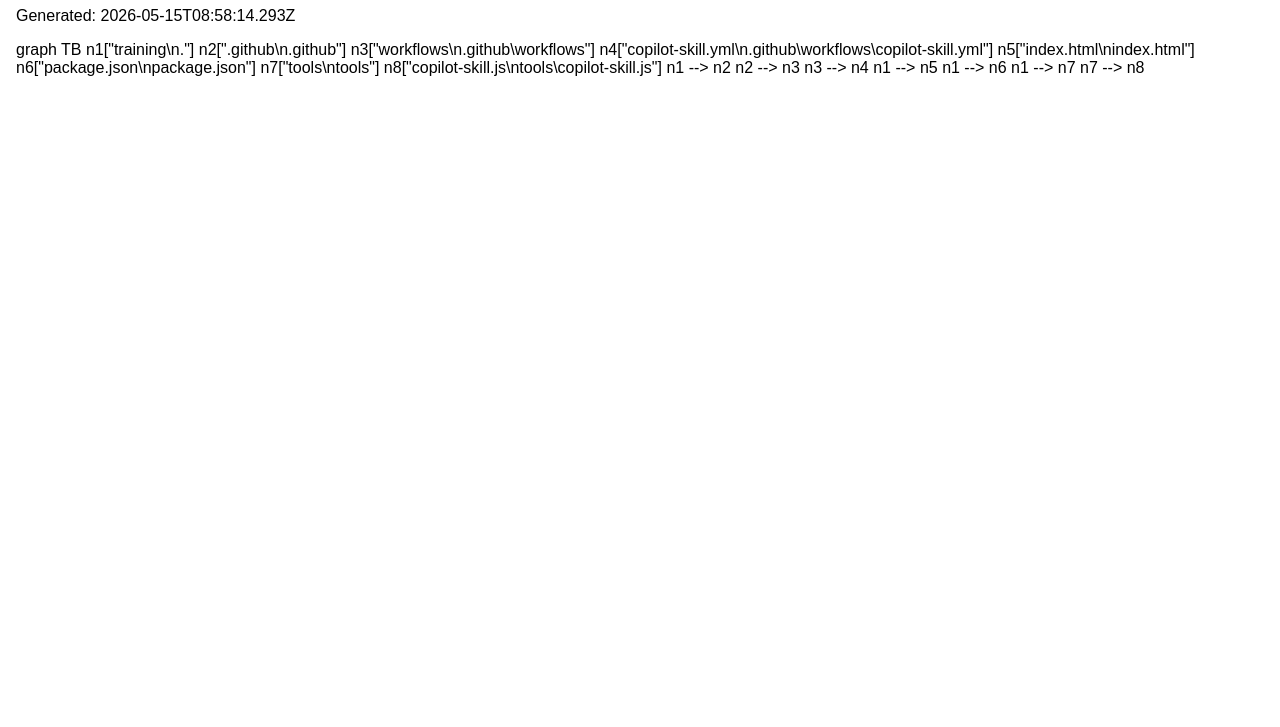
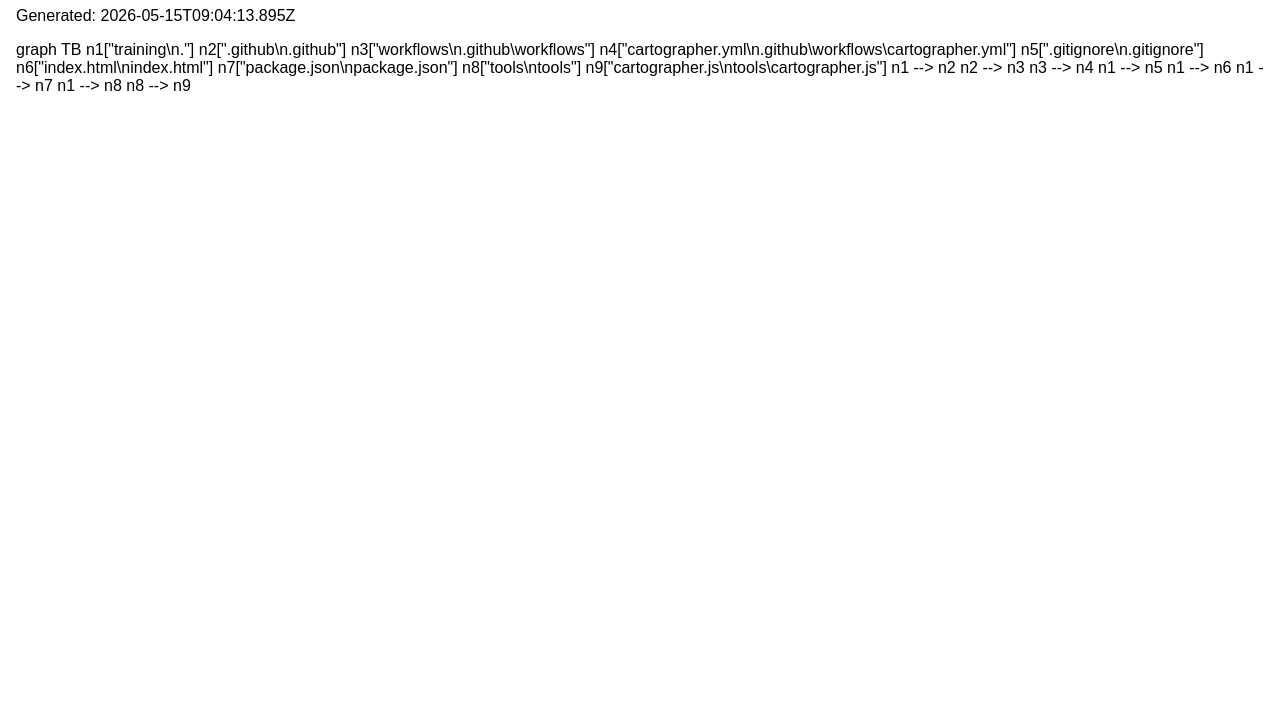
Before and after one commit to PavelShut/training, a website: page docs/project-map.html in a window 1280 px wide. Shown: the part 73-800 px from the top of the page. Drawn offline with Linux system fonts and the light colour scheme; a script that the page names is missing.

Commit message:
Rename script and run it again

```diff
--- a/docs/project-map.html
+++ b/docs/project-map.html
@@ -5,24 +5,26 @@
 </head>
 <body>
   <h1>Project Map - training</h1>
-  <p>Generated: 2026-05-15T08:58:14.293Z</p>
+  <p>Generated: 2026-05-15T09:04:13.895Z</p>
   <div class="mermaid">
     graph TB
     n1["training\n."]
     n2[".github\n.github"]
     n3["workflows\n.github\workflows"]
-    n4["copilot-skill.yml\n.github\workflows\copilot-skill.yml"]
-    n5["index.html\nindex.html"]
-    n6["package.json\npackage.json"]
-    n7["tools\ntools"]
-    n8["copilot-skill.js\ntools\copilot-skill.js"]
+    n4["cartographer.yml\n.github\workflows\cartographer.yml"]
+    n5[".gitignore\n.gitignore"]
+    n6["index.html\nindex.html"]
+    n7["package.json\npackage.json"]
+    n8["tools\ntools"]
+    n9["cartographer.js\ntools\cartographer.js"]
     n1 --> n2
     n2 --> n3
     n3 --> n4
     n1 --> n5
     n1 --> n6
     n1 --> n7
-    n7 --> n8
+    n1 --> n8
+    n8 --> n9
   </div>
   <script src="https://unpkg.com/mermaid@10/dist/mermaid.min.js"></script>
   <script>mermaid.initialize({ startOnLoad:true, theme:'default' });</script>
--- a/package.json
+++ b/package.json
@@ -1,11 +1,11 @@
 {
-  "name": "training-copilot-skill",
+  "name": "training-cartographer",
   "version": "0.1.0",
   "private": true,
   "bin": {
-    "copilot-skill": "tools/copilot-skill.js"
+    "cartographer": "tools/cartographer.js"
   },
   "scripts": {
-    "copilot-skill": "node tools/copilot-skill.js"
+    "cartographer": "node tools/cartographer.js"
   }
 }
```
Also changed, not shown: docs/cartographer.md (added, +18 -0 lines), docs/copilot-skill.md (deleted, +0 -18 lines), tools/cartographer.js (renamed from tools/copilot-skill.js, +3 -12 lines), .github/workflows/cartographer.yml.
